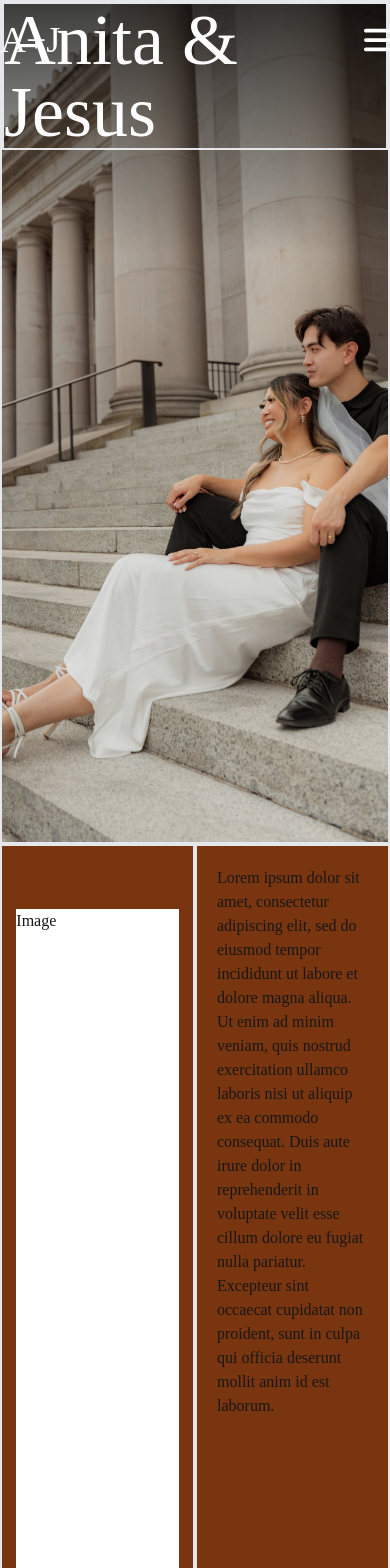
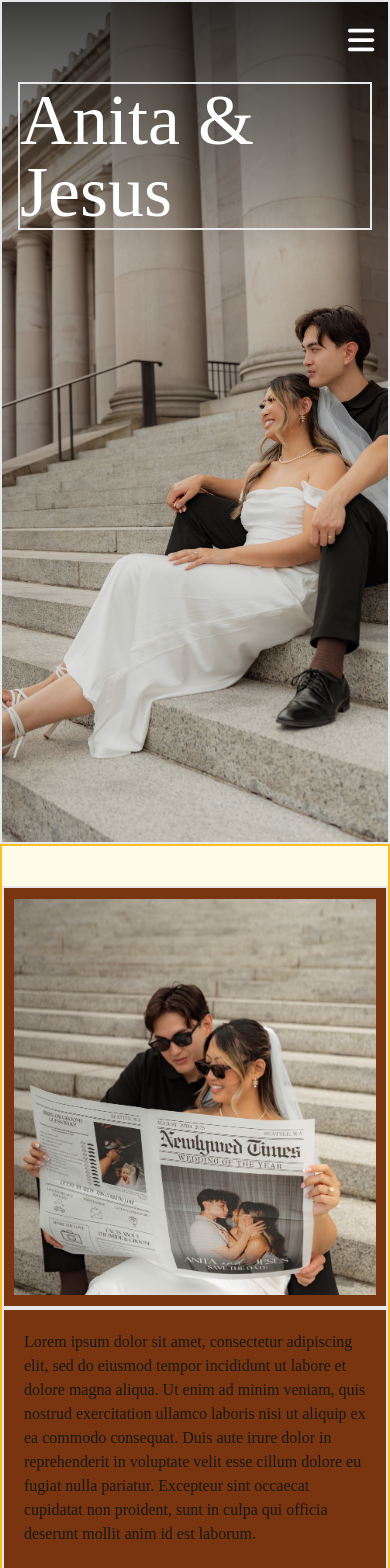
Before and after one commit to matthew-beep/wedding-v2, a Next.js app in the folder wedding-v2/: page / in a window 390 px wide. Shown: the top 1568 px of the page. Built offline with nearby package versions, Linux system fonts and the light colour scheme; a web font is replaced by a local one.

Commit message:
working on prototype

```diff
--- /dev/null
+++ b/wedding-v2/src/app/footer.tsx
@@ -0,0 +1,23 @@
+'use client'
+import Image from "next/image";
+import React from 'react';
+import {useEffect, useRef, useState} from 'react'
+import {motion, useAnimation, useAnimationControls} from 'framer-motion'
+import { FontAwesomeIcon } from '@fortawesome/react-fontawesome'
+import { faBars } from '@fortawesome/free-solid-svg-icons'
+
+interface FooterProps {
+
+}
+
+const Footer: React.FC<FooterProps> = ({  }) => {
+
+
+  return (
+    <footer className="h-48 bg-white">
+
+    </footer>
+  );
+}
+
+export default Footer;
--- a/wedding-v2/src/app/landing.tsx
+++ b/wedding-v2/src/app/landing.tsx
@@ -2,34 +2,49 @@
 import Image from "next/image";
 import React from 'react';
 import {useEffect, useRef,} from 'react'
-import {motion, useScroll, useTransform, useAnimationControls} from 'framer-motion'
+import {motion, useScroll, useTransform, useAnimationControls, useMotionValueEvent} from 'framer-motion'
+import img from './img/savethedate.jpg';
 
 interface LandingProps {
-  scroll? : number;
+  scroll : number;
+  windowWidth : number;
 }
 
-const Landing: React.FC<LandingProps> = ({ scroll }) => {
+const Landing: React.FC<LandingProps> = ({ scroll, windowWidth }) => {
     const controls = useAnimationControls();
     const ref = useRef<HTMLDivElement | null>(null);
     const { scrollYProgress } = useScroll({
         target: ref,
         offset: ["start start", "end end"]
     })
-    const pageScroll = scroll
+
+    const yPos = useTransform(scrollYProgress, [0, 0.9], ["50%", "0%"]);
     const xPos = useTransform(scrollYProgress, [0, 0.9], ["50%", "0%"]);
-    const width = useTransform(scrollYProgress, [0, 0.9], ["15%", "85%"]);
+    const width = useTransform(scrollYProgress, [0, 0.9], ["45%", "100%"]);
+
+    useEffect(() => {
+      console.log(scrollYProgress);
+    }, [scrollYProgress])
+
 
     useEffect(() => {
       if(scroll !== undefined) {
         if(scroll > 5) {
           console.log("activate animation ")
           controls.start({
-            color: "green",
-            transition: { duration: 0.3, ease: [0.43, 0.13, 0.23, 0.96] }
+            top: 0,
+            fontSize: '4px',
+            filter:'blur(10px)',
+            opacity: 0,
+            transition: { duration: 0.1, ease: [0.43, 0.13, 0.23, 0.96] }
           })
         } else {
           controls.start({
             color:"white",
+            top: '5rem',
+            filter:'blur(0px)',
+            fontSize: '72px',
+            opacity:  1,
             transition: { duration: 0.3, ease: [0.43, 0.13, 0.23, 0.96] }
           })
         }
@@ -44,23 +59,25 @@ const Landing: React.FC<LandingProps> = ({ scroll }) => {
   return (
     <div className="relative">
       <section className="bg-neutral-500 h-screen w-full flex justify-center">
-        <div className="relative landing w-full h-full pt-24 items-center start flex flex-col border-2">
+        <div className="relative landing w-full h-full items-center start flex flex-col border-2">
           <motion.h1
-            className="text-7xl text-white font-canto border-2"
+            className="text-7xl text-white font-canto border-2 w-11/12"
             style={{
-              top:0,
-              left:0,
-              position: "absolute"
+              top:'5rem',
+              position: "absolute",
+              margin: 'auto',
+              display: 'flex'
             }}
             animate={controls}
           >
             Anita & Jesus
           </motion.h1>
+
         </div>
       </section>
-      <section ref={ref} className="h-[200vh] w-full relative">
-        <div className="bg-white flex flex-col sm:flex-row sticky top-0 h-screen overflow-x-hidden font-quinn-display">
-          <div className="w-1/2 bg-yellow-50 flex flex-col items-center justify-center">
+      <section ref={ref} className="lg:h-[200vh] h-[150vh] w-full relative">
+        <div className="bg-white flex flex-col sm:flex-row sticky top-0 h-screen overflow-y-hidden lg:overflow-x-hidden font-quinn-display border-amber-400 border-2">
+          <div className="lg:w-1/2 w-full bg-yellow-50 flex flex-col items-center justify-center h-1/2 lg:h-full">
             <div className="font-quinn-display text-6xl">
               Save The Date
             </div>
@@ -69,10 +86,13 @@ const Landing: React.FC<LandingProps> = ({ scroll }) => {
             </div>
           </div>
           <motion.div
-          className="w-full bg-amber-900 flex items-center justify-center absolute h-screen"
-          style={{translateX: xPos}}
+          className="w-full bg-amber-900 flex flex-col items-center justify-center h-screen absolute"
+          style={{
+            translateX: windowWidth <= 1024 ? 0 : xPos ,
+            translateY: windowWidth <= 1024 ? yPos : 0
+          }}
           >
-            <div className="w-1/2 flex items-center justify-center border-2 h-full">
+            <div className="lg:w-1/2 w-full flex items-center justify-center border-2 h-1/2">
               <motion.div
               className="bg-white"
               style={{
@@ -80,10 +100,12 @@ const Landing: React.FC<LandingProps> = ({ scroll }) => {
                 height: width
               }}
               >
-                Image
+                <div className="bg-white w-full h-full">
+                  <Image src={img} alt="Anita and Jesus holding a newspaper of the wedding of the century" className="w-full h-full object-cover"/>
+                </div>
               </motion.div>
             </div>
-            <div className="w-1/2 border-2 h-full p-5">
+            <div className="lg:w-1/2 w-full border-2 lg:h-full h-1/2 p-5">
               Lorem ipsum dolor sit amet, consectetur adipiscing elit, sed do eiusmod tempor incididunt ut labore et dolore magna aliqua.
               Ut enim ad minim veniam, quis nostrud exercitation ullamco laboris nisi ut aliquip ex ea commodo consequat. Duis aute irure dolor in
               reprehenderit in voluptate velit esse cillum dolore eu fugiat nulla pariatur. Excepteur sint occaecat cupidatat non proident,
--- a/wedding-v2/src/app/mobileNav.tsx
+++ b/wedding-v2/src/app/mobileNav.tsx
@@ -7,20 +7,24 @@ import { FontAwesomeIcon } from '@fortawesome/react-fontawesome'
 import { faBars } from '@fortawesome/free-solid-svg-icons'
 
 interface MobileNavProps {
-  scroll? : number;
+  scroll : number;
+  height : number;
 }
 
-const MobileNav: React.FC<MobileNavProps> = ({ scroll }) => {
+const MobileNav: React.FC<MobileNavProps> = ({ scroll, height }) => {
   const [downAnimation, setDownAnimation] = useState<boolean>(false);
   const controls = useAnimationControls();
+  const [iconOpacity, setIconOpacity] = useState<number>(0);
 
   useEffect(() => {
     // console.log("mobile " + scroll);
     if (scroll !== undefined) {
       if (scroll > 5) {
         setDownAnimation(true);
+        setIconOpacity(1);
       } else {
         setDownAnimation(false);
+        setIconOpacity(0);
       }
     }
   }, [scroll])
@@ -41,6 +45,12 @@ const MobileNav: React.FC<MobileNavProps> = ({ scroll }) => {
     }
   }, [downAnimation])
 
+  useEffect(() => {
+    if (scroll >= (0.75 * height)) { // going to need to detect scrolling down and when
+      console.log("disappear");
+    }
+  }, [height, scroll])
+
   return (
     <nav className="font-canto w-full h-20">
       <motion.section
@@ -48,10 +58,22 @@ const MobileNav: React.FC<MobileNavProps> = ({ scroll }) => {
         initial={{color: 'white'}}
         animate={controls}
       >
-        <div className="flex w-full justify-between w-11/12 items-center">
-          <h2 className="text-4xl">A+J</h2>
-          <FontAwesomeIcon icon={faBars} className="text-3xl" />
+        <div className="flex justify-between w-11/12 items-center">
+          <motion.h2
+            className="text-4xl"
+            style={{
+              opacity: iconOpacity
+            }}
+          >
+            A&J
+          </motion.h2>
+          <FontAwesomeIcon icon={faBars} className="text-3xl cursor-pointer" />
         </div>
+      </motion.section>
+      <motion.section
+        className="flex-grow bg-white"
+      >
+
       </motion.section>
     </nav>
   );
--- a/wedding-v2/src/app/page.tsx
+++ b/wedding-v2/src/app/page.tsx
@@ -4,10 +4,13 @@ import Landing from "./landing";
 import MobileNav from "./mobileNav";
 import {motion, useScroll, useTransform, useMotionValueEvent} from 'framer-motion'
 import { useEffect, useState } from "react";
+import Footer from "./footer";
 
 export default function Home() {
   const { scrollY } = useScroll();
   const [scrollYProgress, setScrollYProgress] = useState<number>(scrollY.get());
+  const [windowHeight, setWindowHeight] = useState<number>(0);
+  const [windowWidth, setWindowWidth] = useState<number>(0);
 
 
   useMotionValueEvent(scrollY, "change", (latest) => {
@@ -22,15 +25,33 @@ export default function Home() {
     setScrollYProgress(latest);
   })
 
+  useEffect(() => {
+    if (typeof window !== "undefined") {
+      const handleResize = () => {
+        const viewportHeight = window.innerHeight;
+        const viewportWidth = window.innerWidth;
+        console.log(windowHeight);
+        setWindowHeight(viewportHeight);
+        setWindowWidth(viewportWidth);
+      }
+
+      window.addEventListener("resize", handleResize);
+      handleResize();
+      return () => {
+        window.removeEventListener("resize", handleResize);
+      }
+    }
+  });
 
   return (
     <div className="relative">
       <header className="fixed top-0 left-0 z-10 w-full">
-        <MobileNav scroll={scrollYProgress} />
+        <MobileNav scroll={scrollYProgress} height={windowHeight}/>
       </header>
       <main className="">
-        <Landing scroll={scrollYProgress}/>
+        <Landing scroll={scrollYProgress} windowWidth={windowWidth}/>
       </main>
+      <Footer />
     </div>
   );
 }
```
Also changed, not shown: wedding-v2/src/app/img/savethedate.jpg (added).
